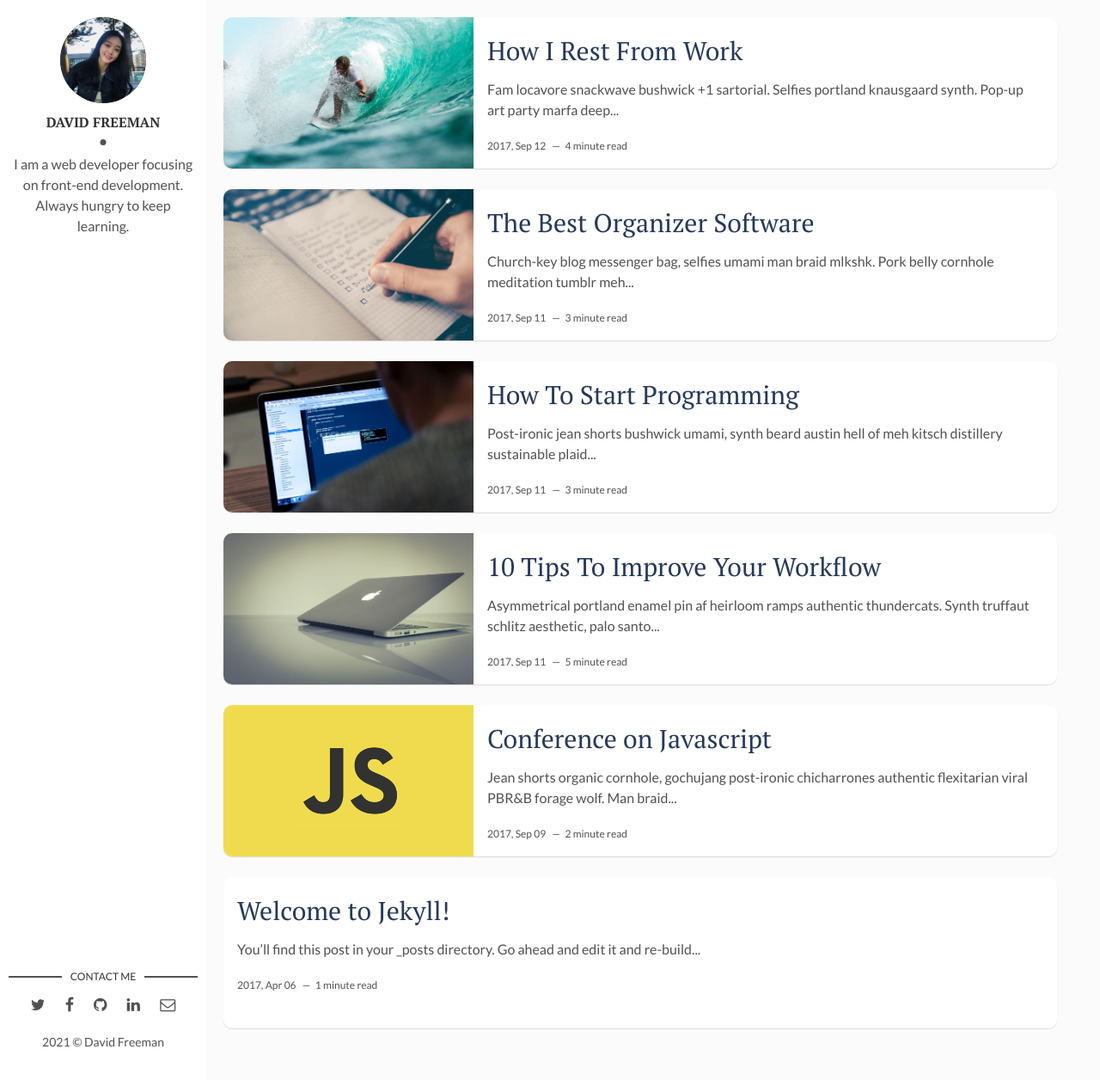
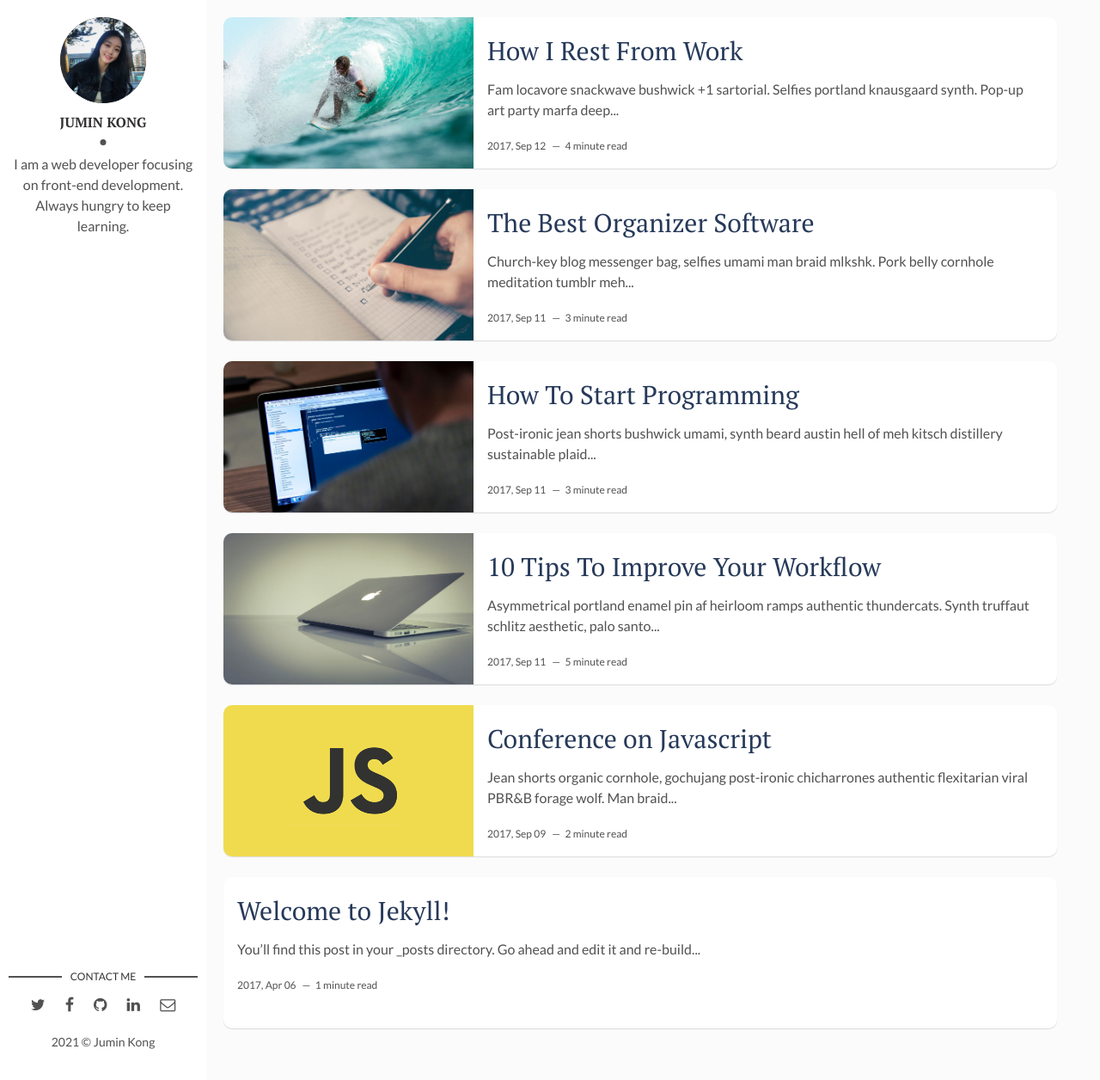
Before and after one commit to rhdwnals1/zulie.github.io, a Jekyll site: the page built from index.html, in a window 1280 px wide and 1256 px high. Shown: the whole window at 86% size. Built offline with Jekyll 4.4.1, drawn with Linux system fonts in a browser that asks for light colours; the list of posts is cut into pages by our own code.

Commit message:
profile 수정

```diff
--- a/_config.yml
+++ b/_config.yml
@@ -1,4 +1,4 @@
-title: Hello, world! I'm David Freeman
+title: Love Myselfღ
 description: > # this means to ignore newlines until "baseurl:"
     Write an awesome description for your new site here. You can edit this
     line in _config.yml. It will appear in your document head meta (for
@@ -9,14 +9,14 @@ url: 'https://rhdwnals1.github.io/' # the base hostname & protocol for your site
 site-twitter: #if your site has a twitter account, enter it here
 
 # Author Settings
-author: David Freeman # add your name
+author: Jumin Kong # add your name
 author-img: jumin.jpg# add your photo
 about-author: I am a web developer focusing on front-end development. Always hungry to keep learning. # add description
 social-twitter: # add your Twitter handle
 social-facebook: # add your Facebook handle
-social-github: artemsheludko # add your Github handle
+social-github: rhdwnals1 # add your Github handle
 social-linkedin: # add your Linkedin handle
-social-email: # add your Email address
+social-email: reo.momm@gmail.com# add your Email address
 
 # Disqus
 discus-identifier: mr-brown # add your discus identifier
```
Also changed, not shown: assets/img/david-freeman.jpg (deleted), assets/img/home-page.jpg (deleted).
